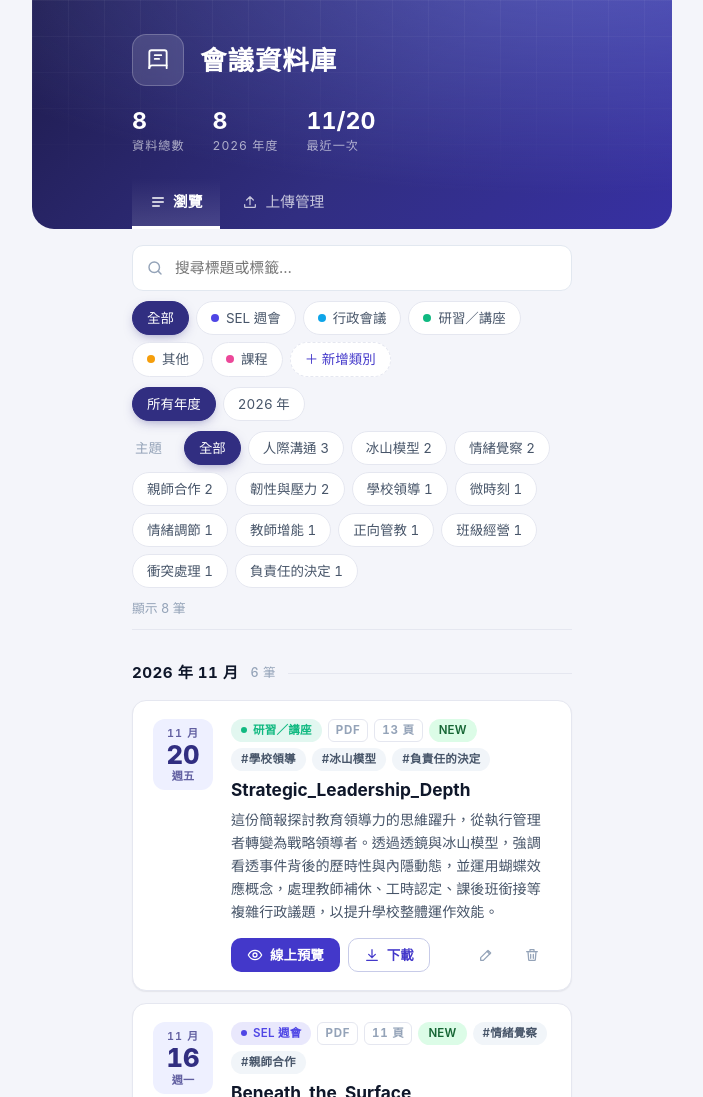
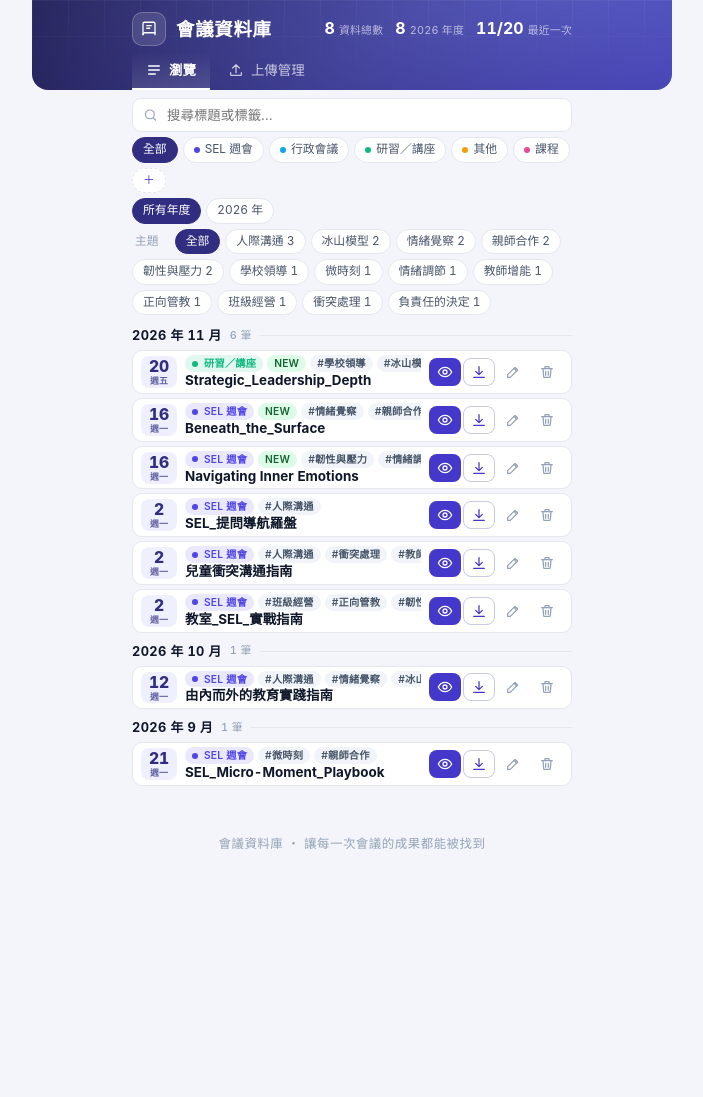
Before and after one commit to cyysongyy/sel-archive, a plain HTML site: page index.html in a window 1280 px wide. Shown: the top 1097 px of the page, without its empty margins (288-991 px from the left). After the commit the page ends 891 px from the top, so only its background shows below. Drawn offline with nearby package versions, Linux system fonts and the light colour scheme.

Commit message:
Compact layout: whole list fits in one screen
Co-Authored-By: Claude Sonnet 5.5 <noreply@anthropic.com>
Claude-Session: https://claude.ai/code/session_01422w37Gg263mSgor1Aubse

```diff
--- a/index.html
+++ b/index.html
@@ -98,13 +98,47 @@ label{display:block;font-size:.82rem;font-weight:600;margin:14px 0 6px;color:var
 pre{background:var(--g900);color:#d1fae5;padding:12px;border-radius:10px;overflow:auto;font-size:.8rem;max-height:240px}
 footer{text-align:center;color:var(--muted);font-size:.78rem;padding:44px 0 36px;letter-spacing:.04em}
 @media(max-width:620px){.wrap{padding:0 14px}header{padding-top:24px}header h1{font-size:1.35rem}.hstats{gap:20px}.card{padding:15px;gap:13px}.date{width:52px}.date b{font-size:1.35rem}.row{grid-template-columns:1fr}.qrow{grid-template-columns:1fr 1fr}.qrow .qt{grid-column:1/3}.acts .sp{display:none}}
+/* compact: whole list visible in one screen */
+header{padding:12px 0 0;border-radius:0 0 16px 16px}
+.brand{gap:10px;flex-wrap:wrap}
+.logo{width:34px;height:34px;border-radius:10px}.logo svg{width:18px;height:18px}
+header h1{font-size:1.15rem}
+.brand .hstats{margin:0 0 0 auto;gap:12px;flex-wrap:nowrap}
+.hstats div{flex-direction:row;align-items:baseline;gap:4px}
+.hstats b{font-size:1rem}.hstats span{font-size:.68rem;letter-spacing:.02em}
+nav{margin-top:6px}nav button{padding:7px 14px;font-size:.84rem;border-bottom-width:2px}
+.bar{position:static;padding:10px 0 4px;border-bottom:0;background:transparent;backdrop-filter:none;-webkit-backdrop-filter:none}
+.search input{height:34px;padding-top:4px;padding-bottom:4px;font-size:.84rem;border-radius:9px}
+.search svg{width:15px;height:15px;left:11px}.search input{padding-left:34px}
+.chips{gap:5px;margin-top:6px}
+.chip{padding:2px 10px;font-size:.74rem;gap:5px}.chip.on{box-shadow:none}
+.dot{width:6px;height:6px}
+.stat{font-size:.72rem;margin:4px 0 0}
+h2.month{font-size:.8rem;margin:10px 0 6px;gap:8px}h2.month small{font-size:.68rem}
+.card{padding:7px 10px;gap:10px;margin-bottom:5px;align-items:center;border-radius:10px;box-shadow:none}
+.card:hover{transform:none;box-shadow:var(--sh)}
+.date{width:40px;padding:3px 0;border-radius:8px}.date .mo{display:none}.date b{font-size:1.05rem;margin:0}.date .wd{font-size:.6rem}
+.meta{flex-wrap:nowrap;overflow:hidden;gap:4px;margin:0 0 1px}
+.tag{font-size:.64rem;padding:0 7px;white-space:nowrap}.tag.type{display:none}
+.body h3{font-size:.86rem;line-height:1.35;white-space:nowrap;overflow:hidden;text-overflow:ellipsis}
+.body p{display:none}
+.card>.acts{margin:0;flex-wrap:nowrap;gap:2px;flex-shrink:0}
+.card>.acts .btn{padding:6px 8px;border-radius:8px}.card>.acts .tx,.card>.acts .sp{display:none}
+.empty{padding:20px}
+.stat{display:none}
+.card{padding:4px 8px;margin-bottom:4px;gap:8px}
+.date{width:36px;padding:2px 0}.date b{font-size:.98rem;line-height:1.15}.date .wd{font-size:.56rem;line-height:1.1}
+.card>.acts .btn{padding:5px 7px}
+.body h3{font-size:.84rem;line-height:1.25}
+.meta{margin:0}
+h2.month{margin:8px 0 4px}
+.chips{margin-top:5px}.bar{padding:8px 0 2px}
 </style>
 </head>
 <body>
 <header><div class="wrap">
   <div class="brand"><div class="logo"><svg viewBox="0 0 24 24"><path d="M4 19.5V5a2 2 0 0 1 2-2h12a2 2 0 0 1 2 2v14.5"/><path d="M4 19.5A2.5 2.5 0 0 1 6.5 17H20"/><path d="M9 7.5h6M9 11h4"/></svg></div>
-    <div><h1 id="siteTitle">會議資料庫</h1></div></div>
-  <div class="hstats" id="hstats"></div>
+    <div><h1 id="siteTitle">會議資料庫</h1></div><div class="hstats" id="hstats"></div></div>
   <nav><button id="nb" class="on" onclick="show('browse')"><svg class="i" viewBox="0 0 24 24"><path d="M4 6h16M4 12h16M4 18h10"/></svg>瀏覽</button><button id="na" onclick="show('admin')"><svg class="i" viewBox="0 0 24 24"><path d="M12 16V4M7 9l5-5 5 5"/><path d="M4 16v3a1 1 0 0 0 1 1h14a1 1 0 0 0 1-1v-3"/></svg>上傳管理</button></nav>
 </div></header>
 
@@ -178,7 +212,7 @@ async function show(v){
 function render(){
   const q=$("q").value.trim().toLowerCase();
   const years=[...new Set(DB.items.map(i=>i.date.slice(0,4)))].sort().reverse();
-  $("colChips").innerHTML=[["all","全部"],...DB.collections.map(c=>[c.id,c.name])].map(([id,n])=>`<span class="chip ${colF==id?"on":""}" onclick="colF='${id}';render()">${id!="all"?`<i class="dot" style="background:${colOf(id).color}"></i>`:""}${esc(n)}</span>`).join("")+`<span class="chip" style="border-style:dashed;color:var(--pri)" onclick="newCol()">＋ 新增類別</span>`+(colF!="all"&&DB.collections.some(c=>c.id==colF)?`<span class="chip" style="color:var(--g600)" onclick="renameCol('${colF}')">✎ 改名「${esc(colOf(colF).name)}」</span><span class="chip" style="color:var(--err);border-color:var(--err)" onclick="delCol('${colF}')">🗑 刪除此類別</span>`:"");
+  $("colChips").innerHTML=[["all","全部"],...DB.collections.map(c=>[c.id,c.name])].map(([id,n])=>`<span class="chip ${colF==id?"on":""}" onclick="colF='${id}';render()">${id!="all"?`<i class="dot" style="background:${colOf(id).color}"></i>`:""}${esc(n)}</span>`).join("")+`<span class="chip" style="border-style:dashed;color:var(--pri)" title="新增類別" onclick="newCol()">＋</span>`+(colF!="all"&&DB.collections.some(c=>c.id==colF)?`<span class="chip" style="color:var(--g600)" onclick="renameCol('${colF}')">✎ 改名「${esc(colOf(colF).name)}」</span><span class="chip" style="color:var(--err);border-color:var(--err)" onclick="delCol('${colF}')">🗑 刪除此類別</span>`:"");
   $("yearChips").innerHTML=[["all","所有年度"],...years.map(y=>[y,y+" 年"])].map(([id,n])=>`<span class="chip ${yearF==id?"on":""}" onclick="yearF='${id}';render()">${n}</span>`).join("");
   {const tc={};DB.items.forEach(i=>(i.tags||[]).forEach(t=>tc[t]=(tc[t]||0)+1));
    if(themeF!="all"&&!tc[themeF])themeF="all";
@@ -196,9 +230,9 @@ function render(){
     const c=colOf(i.collection),dt=new Date(i.date+"T00:00:00"),wd="日一二三四五六"[dt.getDay()],age=(Date.now()-dt)/864e5,ext=((i.file||"").split(".").pop()||"").toUpperCase();
     h+=`<article class="card"><div class="date"><span class="mo">${+i.date.slice(5,7)} 月</span><b>${+i.date.slice(8)}</b><span class="wd">週${wd}</span></div><div class="body">
       <div class="meta"><span class="tag col" style="background:${c.color}1f;color:${c.color}"><i class="dot"></i>${esc(c.name)}</span><span class="tag type">${esc(ext)}</span>${i.pages?`<span class="tag type">${i.pages} 頁</span>`:""}${age>=0&&age<=7?'<span class="tag new">NEW</span>':""}${(i.tags||[]).map(t=>`<span class="tag" style="cursor:pointer" data-t="${esc(t)}" onclick="setTheme(this.dataset.t)">#${esc(t)}</span>`).join("")}</div>
-      <h3>${esc(i.title)}</h3>
+      <h3 title="${esc(i.title)}">${esc(i.title)}</h3>
       ${i.summary?`<p>${esc(i.summary)}</p>`:""}
-      <div class="acts"><button class="btn" onclick="preview('${esc(i.id)}')">${IC.eye}線上預覽</button><a class="btn o" href="${esc(i.file)}" download>${IC.dl}下載</a>${i.audio?`<a class="btn g" href="${esc(i.audio)}" target="_blank" rel="noopener">${IC.mic}錄音</a>`:""}<span class="sp"></span><button class="btn ghost" title="編輯" onclick="editItem('${esc(i.id)}')">${IC.edit}</button><button class="btn ghost" title="刪除" onclick="delItem('${esc(i.id)}')">${IC.trash}</button></div></div></article>`;
+      </div><div class="acts"><button class="btn" title="線上預覽" onclick="preview('${esc(i.id)}')">${IC.eye}<span class="tx">線上預覽</span></button><a class="btn o" title="下載" href="${esc(i.file)}" download>${IC.dl}<span class="tx">下載</span></a>${i.audio?`<a class="btn g" title="錄音" href="${esc(i.audio)}" target="_blank" rel="noopener">${IC.mic}<span class="tx">錄音</span></a>`:""}<span class="sp"></span><button class="btn ghost" title="編輯" onclick="editItem('${esc(i.id)}')">${IC.edit}</button><button class="btn ghost" title="刪除" onclick="delItem('${esc(i.id)}')">${IC.trash}</button></div></article>`;
   }
   $("list").innerHTML=h;
 }
```
